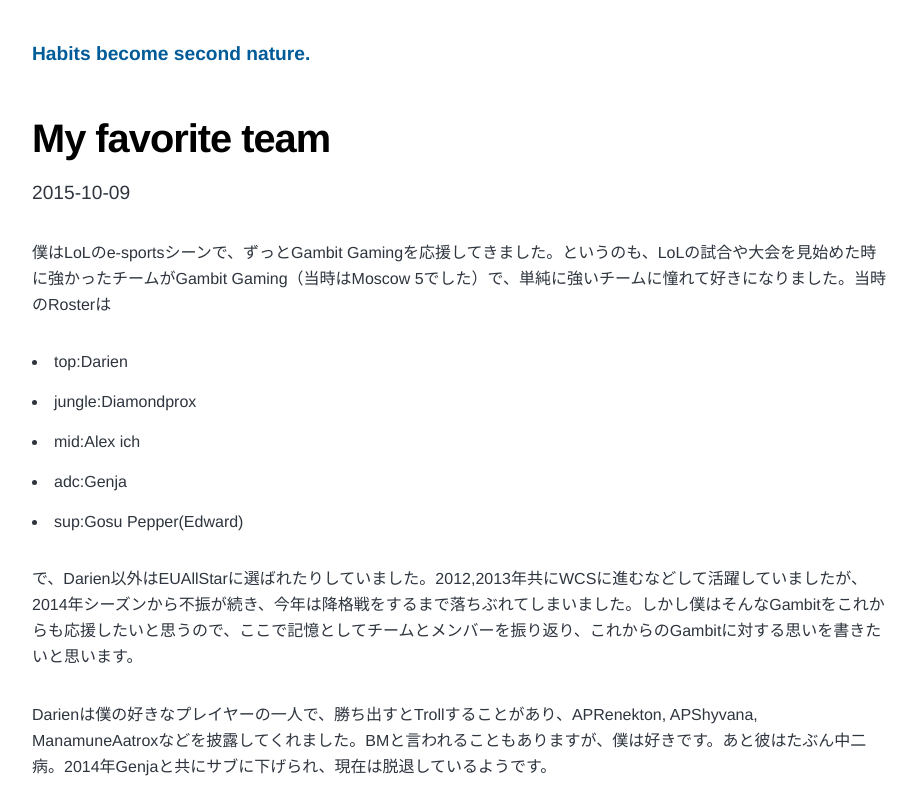
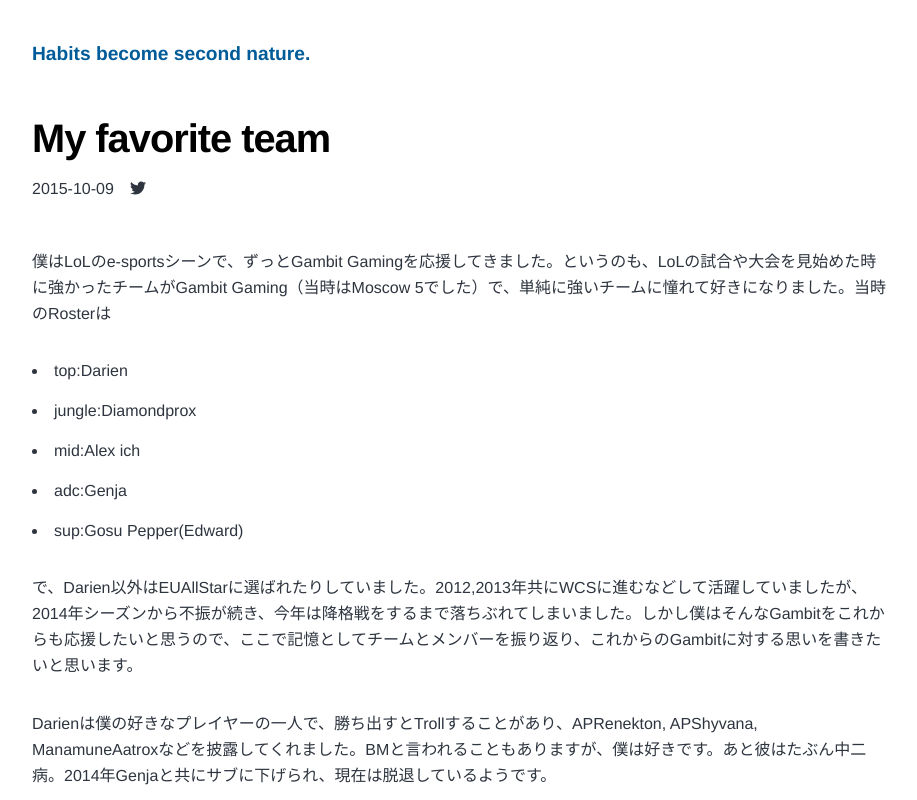
Before and after one commit to putcut/blog, a Gatsby site: page /my-favorite-team/ in a window 1280 px wide. Shown: the top 800 px of the page, without its empty margins (180-1097 px from the left). Built offline with nearby package versions, Linux system fonts and the light colour scheme; Gatsby itself is replaced by a stand-in of ours.

Commit message:
add twitter share button.

```diff
--- a/gatsby-node.js
+++ b/gatsby-node.js
@@ -111,5 +111,9 @@ exports.createSchemaCustomization = ({ actions }) => {
     type Fields {
       slug: String
     }
+
+    type Site {
+      host: String
+    }
   `)
 }
--- a/package.json
+++ b/package.json
@@ -8,6 +8,11 @@
     "url": "https://github.com/gatsbyjs/gatsby/issues"
   },
   "dependencies": {
+    "@fortawesome/fontawesome-svg-core": "^1.2.32",
+    "@fortawesome/free-brands-svg-icons": "^5.15.1",
+    "@fortawesome/free-regular-svg-icons": "^5.15.1",
+    "@fortawesome/free-solid-svg-icons": "^5.15.1",
+    "@fortawesome/react-fontawesome": "^0.1.13",
     "gatsby": "^2.26.1",
     "gatsby-image": "^2.5.0",
     "gatsby-plugin-feed": "^2.7.0",
@@ -29,6 +34,7 @@
     "react": "^16.12.0",
     "react-dom": "^16.12.0",
     "react-helmet": "^5.2.1",
+    "react-share": "^4.3.1",
     "typeface-merriweather": "0.0.72",
     "typeface-montserrat": "0.0.75"
   },
--- a/src/styles/style.css
+++ b/src/styles/style.css
@@ -319,6 +319,15 @@ a:focus {
   margin: var(--spacing-0);
 }
 
+.blog-post-header ul {
+  display: flex;
+  list-style: none;
+}
+
+.blog-post-header ul li:not(:last-child) {
+  margin-right: var(--spacing-4);
+}
+
 .gatsby-highlight {
   margin-bottom: var(--spacing-8);
 }
--- a/src/templates/blog-post.js
+++ b/src/templates/blog-post.js
@@ -4,10 +4,15 @@ import { Link, graphql } from "gatsby"
 import Layout from "../components/layout"
 import SEO from "../components/seo"
 
+import { FontAwesomeIcon } from "@fortawesome/react-fontawesome"
+import { faTwitter } from "@fortawesome/free-brands-svg-icons"
+import { TwitterShareButton } from "react-share"
+
 const BlogPostTemplate = ({ data, location }) => {
   const post = data.markdownRemark
   const siteTitle = data.site.siteMetadata?.title || `Title`
   const { previous, next } = data
+  const pageUrl = `https://${data.site.host}${data.markdownRemark.fields.slug}`
 
   return (
     <Layout location={location} title={siteTitle}>
@@ -20,9 +25,15 @@ const BlogPostTemplate = ({ data, location }) => {
         itemScope
         itemType="http://schema.org/Article"
       >
-        <header>
+        <header className="blog-post-header">
           <h1 itemProp="headline">{post.frontmatter.title}</h1>
-          <time dateTime={post.frontmatter.date}><p>{post.frontmatter.formatDate}</p></time>
+          <ul>
+            <li><time dateTime={post.frontmatter.date}><span>{post.frontmatter.formatDate}</span></time></li>
+            <li>
+              <TwitterShareButton title={post.frontmatter.title} url={pageUrl} style={{ outline: "none" }}>
+                <FontAwesomeIcon icon={faTwitter} /><span className="sr-only">Twitter</span>
+              </TwitterShareButton></li>
+          </ul>
         </header>
         <section
           dangerouslySetInnerHTML={{ __html: post.html }}
@@ -69,6 +80,7 @@ export const pageQuery = graphql`
     $nextPostId: String
   ) {
     site {
+      host
       siteMetadata {
         title
       }
@@ -82,6 +94,9 @@ export const pageQuery = graphql`
         date
         title
         description
+      }
+      fields {
+        slug
       }
     }
     previous: markdownRemark(id: { eq: $previousPostId }) {
```
Also changed, not shown: 1 other file.
